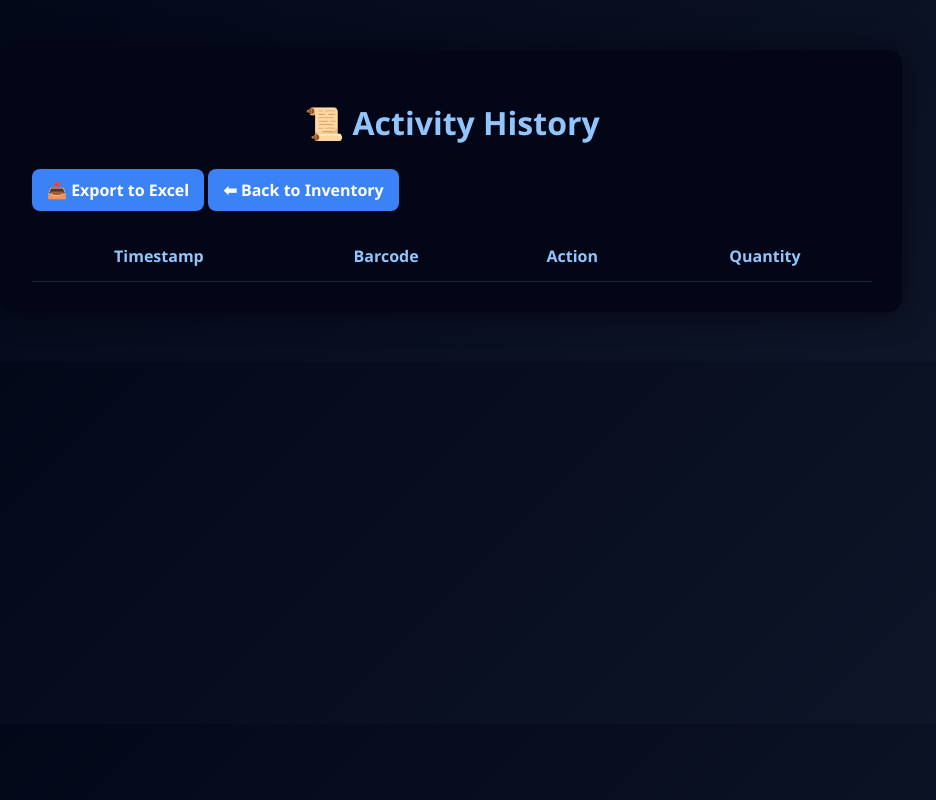
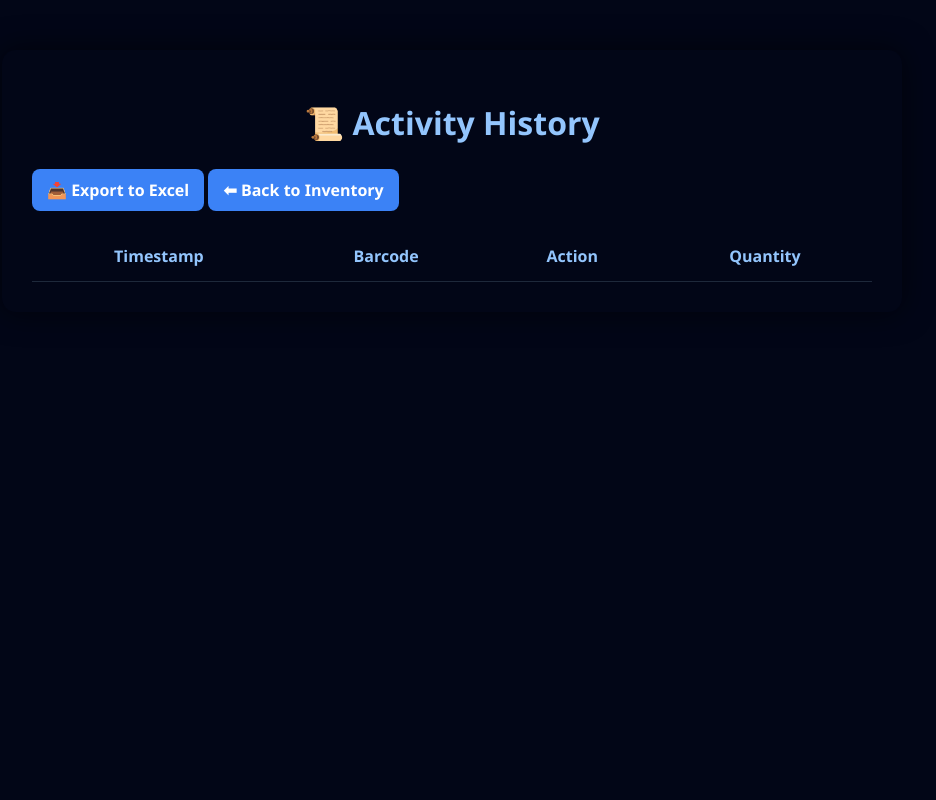
Before and after one commit to sharadwath362-netizen/BCIL, a Flask app: page /history in a window 1280 px wide. Shown: the whole page, without its empty margins (188-1124 px from the left). Run offline with Flask 3, Linux system fonts and the light colour scheme; data that the repository does not hold is empty.

Commit message:
Update style.css

```diff
--- a/static/style.css
+++ b/static/style.css
@@ -43,25 +43,44 @@
     width: auto;
     border-radius: 8px; /* optional */
 }
-<script>
-const toggleBtn = document.getElementById("theme-toggle");
-const body = document.body;
-
-// Load previous preference
-if(localStorage.getItem("theme") === "light"){
-    body.classList.add("light-mode");
-    toggleBtn.textContent = "🌞 Light Mode";
+:root {
+    --bg-color: #020617;
+    --text-color: #e5e7eb;
+    --container-bg: #020617;
+    --table-border: #1e293b;
+    --accent-color: #3b82f6;
 }
 
-// Toggle on click
-toggleBtn.addEventListener("click", () => {
-    body.classList.toggle("light-mode");
-    if(body.classList.contains("light-mode")){
-        toggleBtn.textContent = "🌞 Light Mode";
-        localStorage.setItem("theme","light");
-    } else {
-        toggleBtn.textContent = "🌙 Dark Mode";
-        localStorage.setItem("theme","dark");
-    }
-});
-</script>
+body {
+    margin: 0;
+    font-family: "Segoe UI", Arial, sans-serif;
+    background: var(--bg-color);
+    color: var(--text-color);
+    transition: all 0.3s ease;
+}
+
+.container {
+    max-width: 900px;
+    margin: 50px auto;
+    background: var(--container-bg);
+    padding: 30px;
+    border-radius: 14px;
+    box-shadow: 0 0 30px rgba(0, 0, 0, 0.6);
+    transition: background 0.3s ease, color 0.3s ease;
+}
+
+/* Table borders & header */
+table, th, td { border-bottom: 1px solid var(--table-border); transition: all 0.3s ease; }
+th { color: #93c5fd; }
+
+/* Buttons */
+button, .delete-btn, .export-btn, .back-btn { transition: all 0.3s ease; }
+
+/* Light mode overrides */
+body.light-mode {
+    --bg-color: #f9fafb;
+    --text-color: #111827;
+    --container-bg: #ffffff;
+    --table-border: #d1d5db;
+    --accent-color: #2563eb;
+}
```
